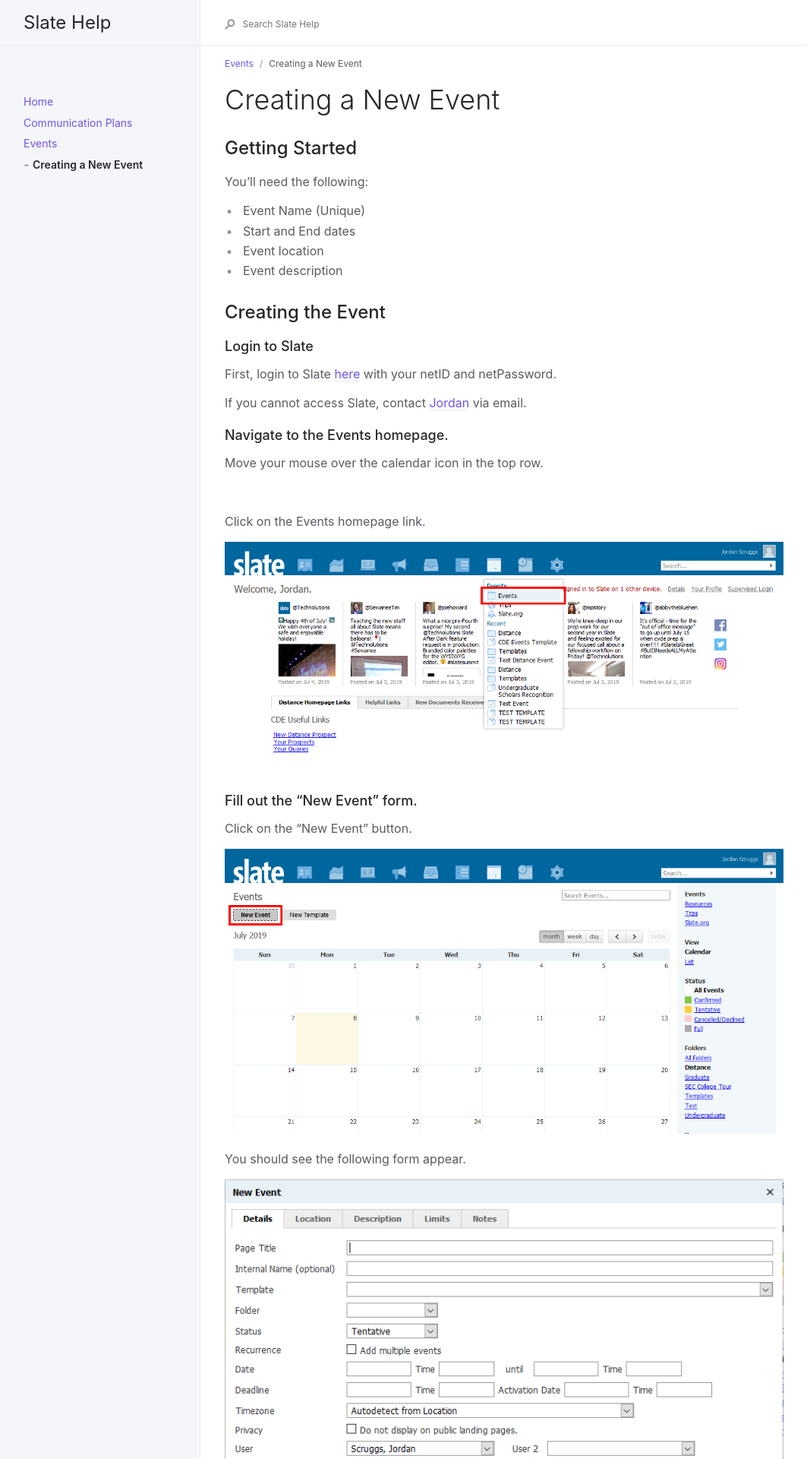
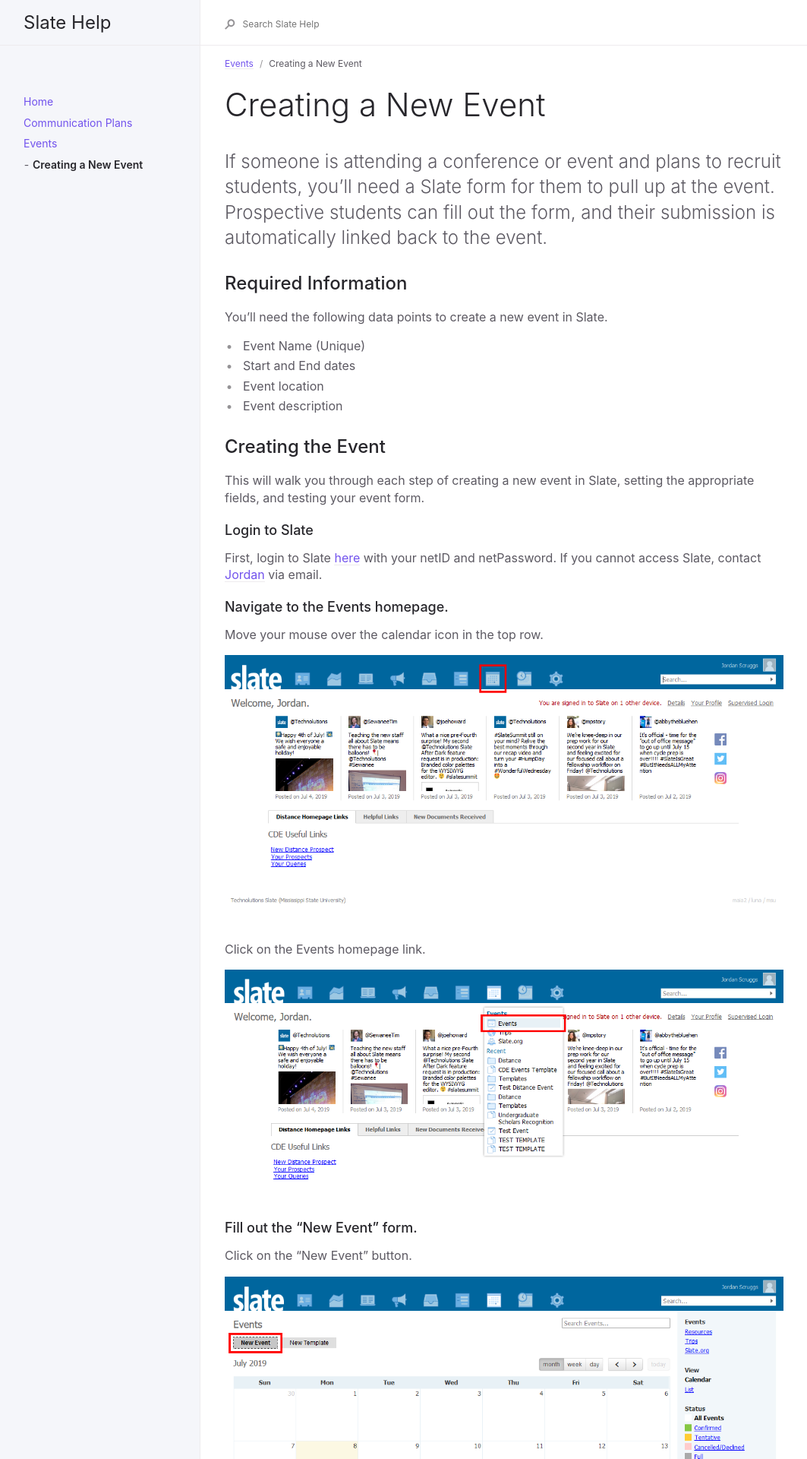
Before and after one commit to oretoise/docs, a Jekyll site: the page built from _docs/events/new-event.md, in a window 1280 px wide. Shown: the top 1920 px of the page at 76% size, without its empty margins (92-1155 px from the left). Built offline with Jekyll 4.4.1, drawn with Linux system fonts in a browser that asks for light colours; some of the changed text lies outside the part shown.

Commit message:
Add content to new-event.md

```diff
--- a/_docs/events/new-event.md
+++ b/_docs/events/new-event.md
@@ -8,9 +8,13 @@ nav_order: 1
 ---
 
 # Creating a New Event
+{: .fs-9 }
 
-## Getting Started
-You'll need the following:
+If someone is attending a conference or event and plans to recruit students, you'll need a Slate form for them to pull up at the event. Prospective students can fill out the form, and their submission is automatically linked back to the event.
+{: .fs-6 .fw-300 }
+
+## Required Information
+You'll need the following data points to create a new event in Slate.
 
 * Event Name (Unique)
 * Start and End dates
@@ -18,20 +22,19 @@ You'll need the following:
 * Event description
 
 ## Creating the Event
+This will walk you through each step of creating a new event in Slate, setting the appropriate fields, and testing your event form.
 
 ### Login to Slate
-First, login to Slate [here](https://goto.msstate.edu/manage) with your netID and netPassword.
-
-If you cannot access Slate, contact [Jordan](mailto:jordan.scruggs@msstate.edu) via email.
+First, login to Slate [here](https://goto.msstate.edu/manage) with your netID and netPassword. If you cannot access Slate, contact [Jordan](mailto:jordan.scruggs@msstate.edu) via email.
 
 ### Navigate to the Events homepage.
 Move your mouse over the calendar icon in the top row.
 
-![]({{site.url}}{{site.baseurl}}{{site.baseurl}}/assets/images/events/events_nav.png)
+![Events Button]({{site.url}}{{site.baseurl}}/assets/images/events/events_nav.png)
 
 Click on the Events homepage link.
 
-![]({{site.url}}{{site.baseurl}}/assets/images/events/events_nav2.png)
+![Link to the Events page.]({{site.url}}{{site.baseurl}}/assets/images/events/events_nav2.png)
 
 ### Fill out the "New Event" form.
 Click on the "New Event" button.
```
